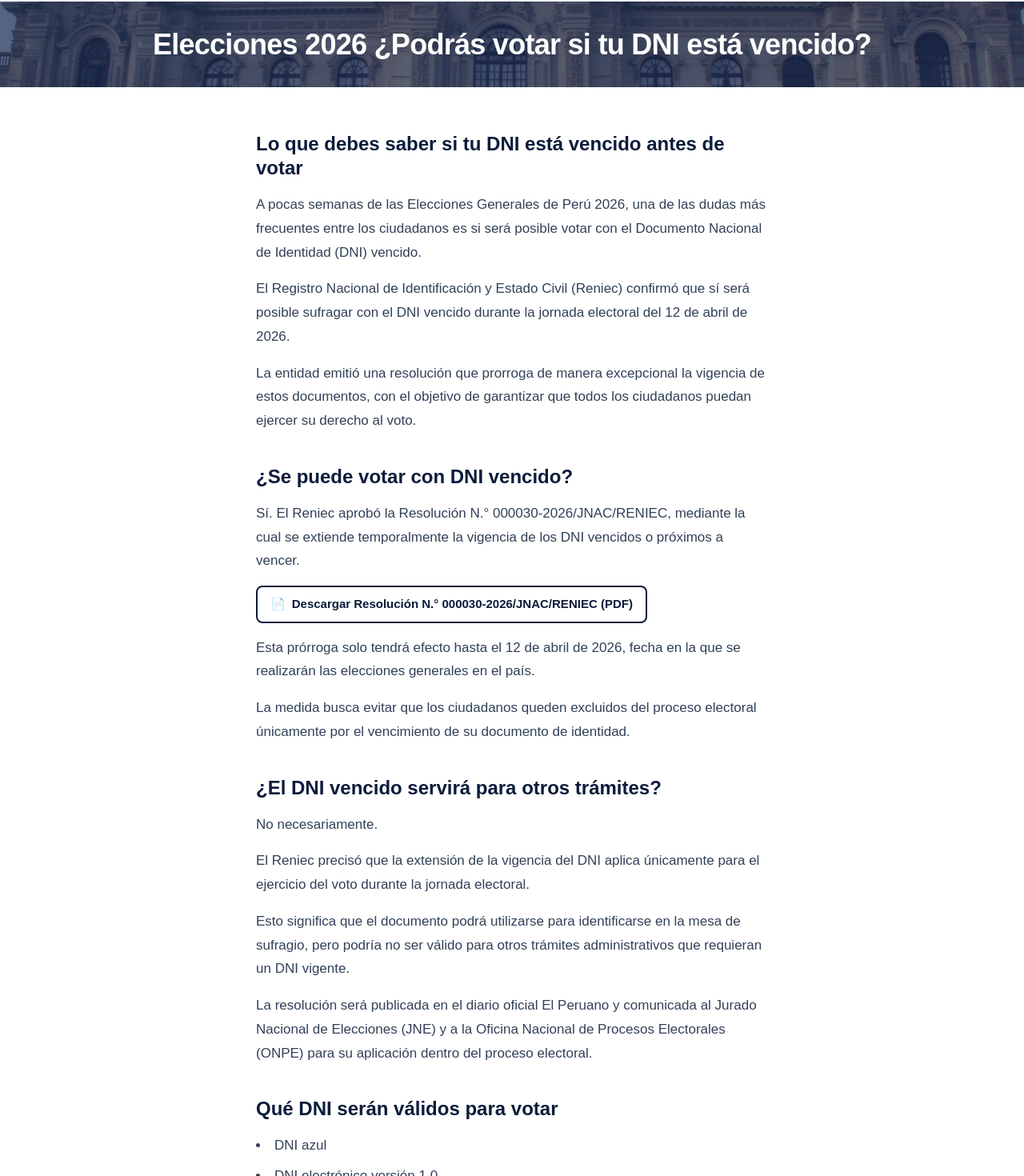
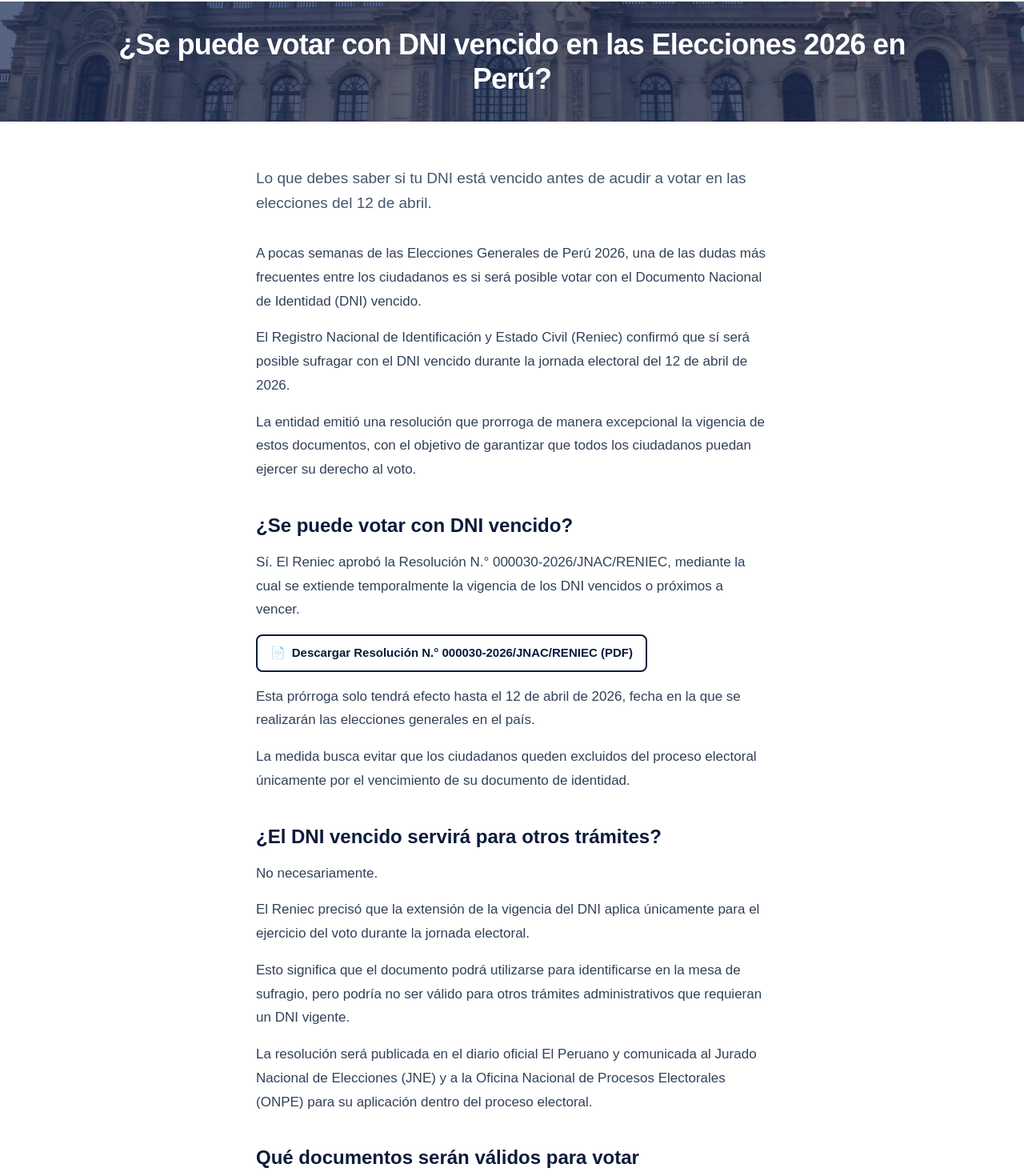
Before and after one commit to alberth25or-cmd/observaperu, a Next.js app: page /noticias/votar-dni-vencido-elecciones-2026-peru in a window 1280 px wide. Shown: the part 109-1579 px from the top of the page at 80% size. Built offline with nearby package versions, Linux system fonts and the light colour scheme.

Commit message:
ACTUALIZACION

```diff
--- a/src/app/noticias/[slug]/page.tsx
+++ b/src/app/noticias/[slug]/page.tsx
@@ -44,11 +44,18 @@
       <section className="bg-white py-10 sm:py-14">
         <div className="mx-auto max-w-3xl px-4 lg:px-16">
           <article className="prose prose-slate max-w-none">
+            {noticia.bajada && (
+              <p className="mb-8 text-[18px] font-medium leading-relaxed text-slate-600 sm:text-[19px]">
+                {noticia.bajada}
+              </p>
+            )}
             {noticia.sections.map((section, idx) => (
               <div key={idx} className="mb-10">
-                <h2 className="mb-4 text-[22px] font-extrabold leading-tight text-[#0b1b3b] sm:text-[24px]">
-                  {section.h2}
-                </h2>
+                {section.h2 ? (
+                  <h2 className="mb-4 text-[22px] font-extrabold leading-tight text-[#0b1b3b] sm:text-[24px]">
+                    {section.h2}
+                  </h2>
+                ) : null}
                 <div className="space-y-4">
                   {section.content.map((block, blockIdx) => {
                     if (block.type === "p") {
--- a/src/data/articulos-noticias.ts
+++ b/src/data/articulos-noticias.ts
@@ -1,6 +1,8 @@
 export type ArticuloNoticia = {
   slug: string;
   title: string;
+  /** Bajada o subtítulo del artículo (opcional). Se muestra debajo del H1. */
+  bajada?: string;
   metaDescription: string;
   keywords: string[];
   sections: {
@@ -22,7 +24,9 @@
 export const ARTICULOS_NOTICIAS: Record<string, ArticuloNoticia> = {
   [SLUG_DNI_VENCIDO]: {
     slug: SLUG_DNI_VENCIDO,
-    title: "Elecciones 2026 ¿Podrás votar si tu DNI está vencido?",
+    title: "¿Se puede votar con DNI vencido en las Elecciones 2026 en Perú?",
+    bajada:
+      "Lo que debes saber si tu DNI está vencido antes de acudir a votar en las elecciones del 12 de abril.",
     metaDescription:
       "¿Tu DNI está vencido? Conoce si podrás votar en las Elecciones Generales 2026 en Perú, qué documentos serán válidos y hasta cuándo aplica la medida del Reniec.",
     keywords: [
@@ -35,7 +39,7 @@
     ],
     sections: [
       {
-        h2: "Lo que debes saber si tu DNI está vencido antes de votar",
+        h2: "",
         content: [
           {
             type: "p",
@@ -95,7 +99,7 @@
         ],
       },
       {
-        h2: "Qué DNI serán válidos para votar",
+        h2: "Qué documentos serán válidos para votar",
         content: [
           {
             type: "ul",
```
